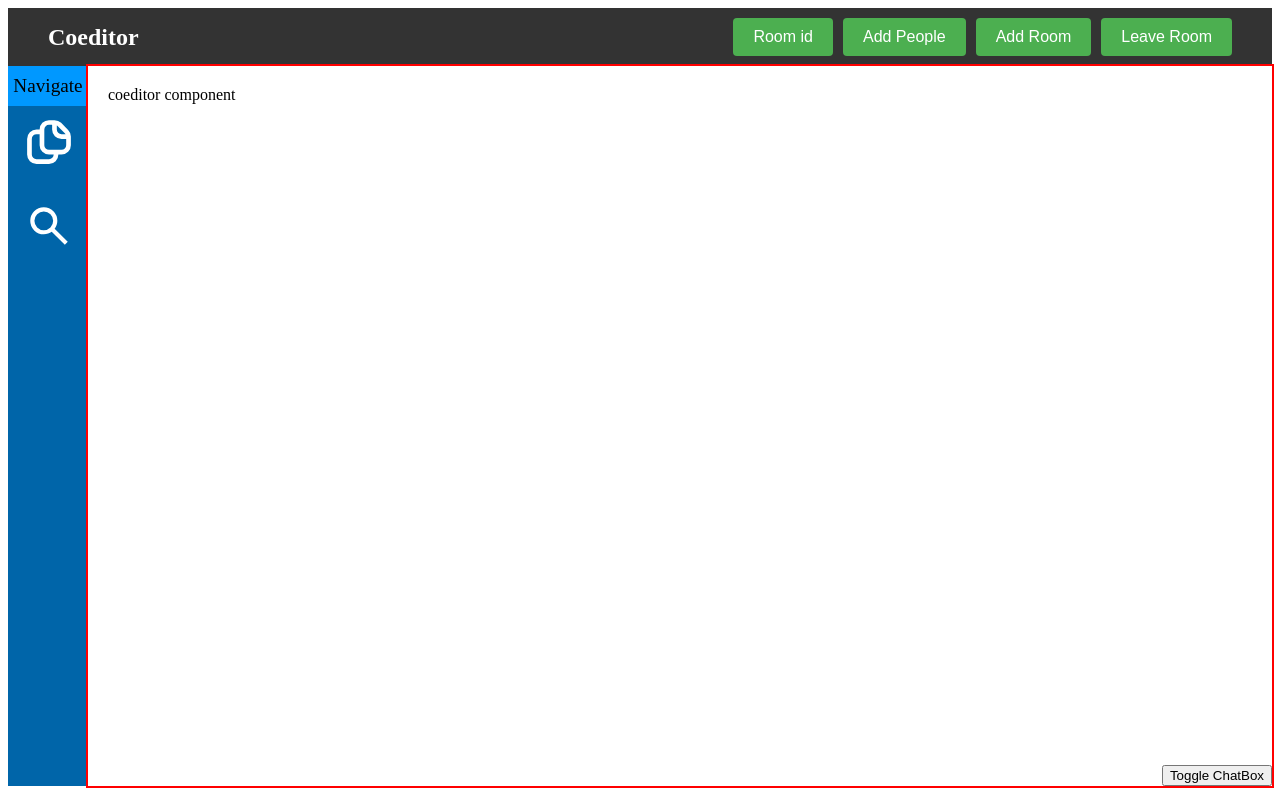
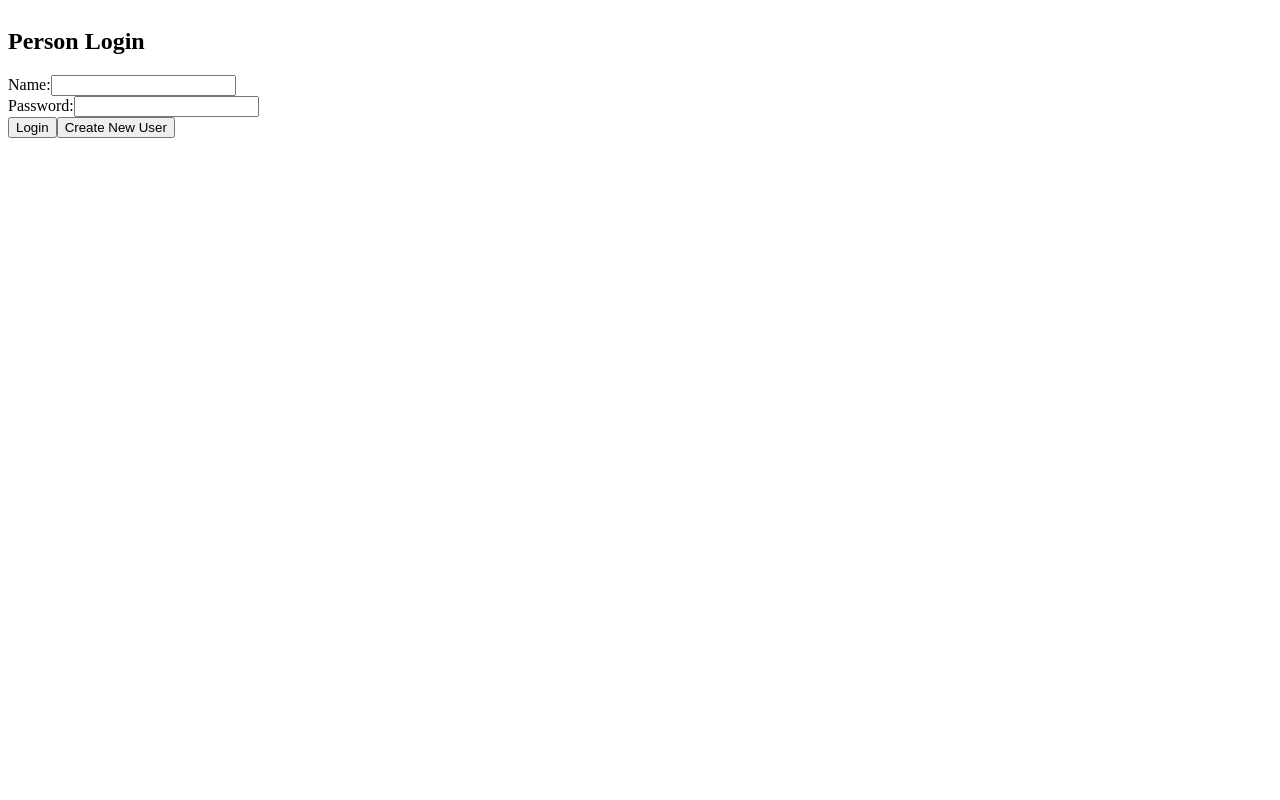
Before and after one commit to Sameer-Ahmed1/coeditor_bitnbuild, a React (Create React App) app: page / in a window 1280 px wide. Built offline with nearby package versions, Linux system fonts and the light colour scheme.

Commit message:
LoginModule added

```diff
--- a/src/App.css
+++ b/src/App.css
@@ -83,3 +83,7 @@
 .ChatBox {
   outline: 2px solid yellow;
 }
+
+body{
+  padding: 0;
+}
--- a/src/App.js
+++ b/src/App.js
@@ -3,22 +3,68 @@ import Coeditor from "./components/Coeditor";
 import NavBar from "./components/NavBar";
 import RoomNavBar from "./components/RoomNavBar";
 import Login from "./components/Login";
-import { useState } from "react";
+import PersonLogin from "./components/PersonLogin"; // Import PersonLogin component
+import { useState, useEffect } from "react";
 import "./App.css";
 
 function App() {
-  const [inRoom, setInRoom] = useState(true);
+  const [persons, setPersons] = useState([{ name: 'shiva', password: '123', currRoomID: '' }])
+  const [rooms, setRooms] = useState([{ id: 'test123', name: 'test', joinLink: 'joinhere', persons: ['shiva'], owner: 'shiva', chat: [] }]);
+
+  const [inRoom, setInRoom] = useState(false);
+  const [currRoom, setCurrRoom] = useState();
+  const [loginStatus, setLoginStatus] = useState(false);
+  const [currPerson, setCurrPerson] = useState();
+  //localStorage.removeItem('currPerson'); -> run this in the console to clear local person
+
+
+  useEffect(() => {
+    const storedPerson = localStorage.getItem('currPerson');
+    if (storedPerson) {
+      const parsedPerson = JSON.parse(storedPerson);
+      setCurrPerson(parsedPerson);
+      setLoginStatus(true);
+    }
+  }, []);
+
+  console.log(currRoom, rooms)
+
+  const handlePersonLogin = (person) => {
+    //localStorage.setItem('currPerson', JSON.stringify(person));
+    setCurrPerson(person);
+    setLoginStatus(true);
+  };
 
   return (
     <div className="App">
-      {inRoom ? <RoomNavBar /> : <NavBar />}
+      {loginStatus ? (inRoom ? <RoomNavBar /> : <NavBar />) : null}
 
       <div className="Content">
-        {!inRoom ? <Login /> : (
-          <>
-            <SideBar />
-            <Coeditor />
-          </>
+        {loginStatus ? (
+          inRoom ? (
+            <>
+              <SideBar />
+              <Coeditor />
+            </>
+          ) : (
+            <Login
+              setInRoom={setInRoom}
+              rooms={rooms}
+              setRooms={setRooms}
+              setCurrRoom={setCurrRoom}
+              currPerson={currPerson}
+              setPersons={setPersons}
+            />
+          )
+        ) : (
+          <PersonLogin
+            onPersonLogin={handlePersonLogin}
+            setCurrPerson={setCurrPerson}
+            persons={persons}
+            setCurrRoom={setCurrRoom}
+            setInRoom={setInRoom}
+            rooms={rooms}
+          />
         )}
       </div>
     </div>
--- a/src/components/Icon.js
+++ b/src/components/Icon.js
@@ -1,7 +1,7 @@
 function Icon({ currField, name, setCurrField, toggleStatus, status }) {
     return (
         <div className="Icon">
-            <button class="iconBtn" onClick={() => {
+            <button className="iconBtn" onClick={() => {
                 if (currField === name || currField==="init") {
                     toggleStatus(!status);
                 }
@@ -10,7 +10,7 @@ function Icon({ currField, name, setCurrField, toggleStatus, status }) {
                 }
                 setCurrField(name);
             }}>
-               {name === "SearchBar"?<svg xmlns="http://www.w3.org/2000/svg" width="1em" height="1em" viewBox="0 0 24 24"><path fill="currentColor" d="m19.6 21l-6.3-6.3q-.75.6-1.725.95T9.5 16q-2.725 0-4.612-1.888T3 9.5q0-2.725 1.888-4.612T9.5 3q2.725 0 4.613 1.888T16 9.5q0 1.1-.35 2.075T14.7 13.3l6.3 6.3zM9.5 14q1.875 0 3.188-1.312T14 9.5q0-1.875-1.312-3.187T9.5 5Q7.625 5 6.313 6.313T5 9.5q0 1.875 1.313 3.188T9.5 14"/></svg>:<svg xmlns="http://www.w3.org/2000/svg" width="1em" height="1em" viewBox="0 0 16 16"><path fill="currentColor" fill-rule="evenodd" d="M8 10.5h4A1.5 1.5 0 0 0 13.5 9V7H12a3 3 0 0 1-3-3V2.5H8A1.5 1.5 0 0 0 6.5 4v5A1.5 1.5 0 0 0 8 10.5m5.06-5.318c.096.096.178.203.243.318H12A1.5 1.5 0 0 1 10.5 4V2.697c.115.065.223.147.318.242zM15 6.242a3 3 0 0 0-.879-2.12L11.88 1.878A3 3 0 0 0 9.757 1H8a3 3 0 0 0-3 3H4a3 3 0 0 0-3 3v5a3 3 0 0 0 3 3h4a3 3 0 0 0 3-3h1a3 3 0 0 0 3-3V6.243ZM9.5 12H8a3 3 0 0 1-3-3V5.5H4A1.5 1.5 0 0 0 2.5 7v5A1.5 1.5 0 0 0 4 13.5h4A1.5 1.5 0 0 0 9.5 12" clip-rule="evenodd"/></svg>}
+               {name === "SearchBar"?<svg xmlns="http://www.w3.org/2000/svg" width="1em" height="1em" viewBox="0 0 24 24"><path fill="currentColor" d="m19.6 21l-6.3-6.3q-.75.6-1.725.95T9.5 16q-2.725 0-4.612-1.888T3 9.5q0-2.725 1.888-4.612T9.5 3q2.725 0 4.613 1.888T16 9.5q0 1.1-.35 2.075T14.7 13.3l6.3 6.3zM9.5 14q1.875 0 3.188-1.312T14 9.5q0-1.875-1.312-3.187T9.5 5Q7.625 5 6.313 6.313T5 9.5q0 1.875 1.313 3.188T9.5 14"/></svg>:<svg xmlns="http://www.w3.org/2000/svg" width="1em" height="1em" viewBox="0 0 16 16"><path fill="currentColor" fillRule="evenodd" d="M8 10.5h4A1.5 1.5 0 0 0 13.5 9V7H12a3 3 0 0 1-3-3V2.5H8A1.5 1.5 0 0 0 6.5 4v5A1.5 1.5 0 0 0 8 10.5m5.06-5.318c.096.096.178.203.243.318H12A1.5 1.5 0 0 1 10.5 4V2.697c.115.065.223.147.318.242zM15 6.242a3 3 0 0 0-.879-2.12L11.88 1.878A3 3 0 0 0 9.757 1H8a3 3 0 0 0-3 3H4a3 3 0 0 0-3 3v5a3 3 0 0 0 3 3h4a3 3 0 0 0 3-3h1a3 3 0 0 0 3-3V6.243ZM9.5 12H8a3 3 0 0 1-3-3V5.5H4A1.5 1.5 0 0 0 2.5 7v5A1.5 1.5 0 0 0 4 13.5h4A1.5 1.5 0 0 0 9.5 12" clipRule="evenodd"/></svg>}
             </button>
         </div>
     );
--- /dev/null
+++ b/src/components/Login.css
@@ -0,0 +1,54 @@
+.login-container {
+    display: flex;
+    flex-direction: row;
+    align-items: flex-start;
+    justify-content: space-between;
+    background-color: #f0f0f0; /* Light gray background */
+    padding: 20px;
+    height: 90vh; /* Full height */
+    width: 100%;
+}
+
+.sign-in-box,
+.create-room-box {
+    width: 45%;
+    background-color: #ffe4e1; /* Light pink background */
+    padding: 20px;
+    border-radius: 5px;
+    box-shadow: 0px 0px 10px rgba(0, 0, 0, 0.1);
+}
+
+.create-room-box {
+    align-self: flex-end; /* Align to the end of the container */
+}
+
+.sign-in-box h2,
+.create-room-box h2 {
+    margin-bottom: 10px;
+}
+
+.sign-in-box input,
+.create-room-box input {
+    width: calc(100% - 20px); /* Adjusted width */
+    padding: 10px;
+    margin-bottom: 10px;
+    border: 1px solid #ccc;
+    border-radius: 5px;
+}
+
+.sign-in-box button,
+.create-room-box button,
+.choose-no-room-button {
+    width: 100px;
+    padding: 10px;
+    background-color: #007bff; /* Blue button */
+    color: white;
+    border: none;
+    border-radius: 5px;
+    cursor: pointer;
+    margin-top: 10px;
+}
+
+.sign-in-box {
+    margin-bottom: 10px; /* Reduce margin */
+}
--- a/src/components/Login.js
+++ b/src/components/Login.js
@@ -1,7 +1,87 @@
-function Login(){
-    return (<>
-        login
-    </>)
+import { useState } from 'react';
+import "./Login.css"
+
+function Login({ setInRoom, rooms, setRooms, setCurrRoom }) {
+    const [newRoomName, setNewRoomName] = useState('');
+    const [roomID, setRoomID] = useState('');
+    const [joinLink, setJoinLink] = useState('');
+    const [error, setError] = useState('');
+
+    const handleSignIn = () => {
+        // Check if roomID exists in the rooms array
+        const existingRoom = rooms.find(room => room.id === roomID);
+
+        if (existingRoom) {
+            // Check if joinLink matches the room's joinLink
+            if (existingRoom.joinLink === joinLink) {
+                console.log("Successfully signed in to room:", roomID);
+                setCurrRoom(existingRoom); // Set current room
+                setInRoom(true);
+            } else {
+                setError("Please enter the join link correctly");
+            }
+        } else {
+            setError("Room ID is not valid. Create new room instead?");
+        }
+    };
+
+    const handleCreateRoom = () => {
+        // Check if room name already exists
+        const roomNameExists = rooms.some(room => room.name === newRoomName);
+
+        if (roomNameExists) {
+            console.log("Room name already exists");
+            return;
+        }
+
+        // Generate random ID
+        const newRoomId = Math.random().toString(36).substr(2, 9);
+
+        // Generate join link
+        const randomChars = 'abcdefghijklmnopqrstuvwxyzABCDEFGHIJKLMNOPQRSTUVWXYZ0123456789';
+        const joinLink = 'join@' + Array.from({ length: 12 }, () => randomChars[Math.floor(Math.random() * randomChars.length)]).join('');
+
+        // Create new room object
+        const newRoom = {
+            id: newRoomId,
+            name: newRoomName,
+            joinLink: joinLink,
+            chatArray: [] // Assuming chatArray starts empty
+        };
+
+        // Update rooms state
+        setRooms([...rooms, newRoom]);
+
+        // Set current room
+        setCurrRoom(newRoom);
+
+        // Set inRoom to true
+        setInRoom(true);
+    };
+
+
+    return (
+        <div className="login-container">
+            <div className="sign-in-box">
+                <h2>Sign In to a Room</h2>
+                <input type="text" placeholder="Enter Room ID" value={roomID} onChange={(e) => setRoomID(e.target.value)} />
+                <input type="text" placeholder="Enter Join Link" value={joinLink} onChange={(e) => setJoinLink(e.target.value)} />
+                <button className='button-lgn' onClick={handleSignIn}>Join</button>
+                <div className='error-login'>{error}</div> {/* Display error message */}
+            </div>
+            <div className="create-room-box">
+                <h2>Create New Room</h2>
+                <input
+                    type="text"
+                    placeholder="Enter Room Name"
+                    value={newRoomName}
+                    onChange={(e) => setNewRoomName(e.target.value)}
+                />
+                <button className='button-lgn' onClick={handleCreateRoom}>Create</button>
+            </div>
+            <button className='button-lgn' onClick={() => setInRoom(true)}>Choose No Room</button>
+        </div>
+    );
 }
 
 export default Login;
--- /dev/null
+++ b/src/components/PersonLogin.js
@@ -0,0 +1,63 @@
+import React, { useState } from 'react';
+import PersonSignIn from './PersonSignin';
+
+function PersonLogin({ onPersonLogin, setCurrPerson, persons, setCurrRoom, setInRoom, rooms }) {
+  const [name, setName] = useState('');
+  const [password, setPassword] = useState('');
+
+  const handleLogin = () => {
+    // Find person by name
+    const person = persons.find(p => p.name === name);
+    if (!person) {
+      alert('Person not found. Create a new user.');
+      return;
+    }
+    // Check password
+    if (person.password !== password) {
+      alert('Incorrect password.');
+      return;
+    }
+    // Set current person
+    setCurrPerson(person);
+    // Call the onPersonLogin callback if provided
+    if (onPersonLogin) {
+      onPersonLogin(person);
+    }
+    // Set current room if exists
+    if (person.currRoomID) {
+      const room = rooms.find(room => room.id === person.currRoomID);
+      if (room) {
+        setCurrRoom(room);
+        setInRoom(true);
+      }
+    }
+  };
+
+  const handleCreateUser = () => {
+    <PersonSignIn
+    setCurrPerson={setCurrPerson}
+    persons={persons}
+    setCurrRoom={setCurrRoom}
+    setInRoom={setInRoom}
+    rooms={rooms}
+  />
+  };
+
+  return (
+    <div className="person-login">
+      <h2>Person Login</h2>
+      <div>
+        <label htmlFor="name">Name:</label>
+        <input type="text" id="name" value={name} onChange={(e) => setName(e.target.value)} />
+      </div>
+      <div>
+        <label htmlFor="password">Password:</label>
+        <input type="password" id="password" value={password} onChange={(e) => setPassword(e.target.value)} />
+      </div>
+      <button onClick={handleLogin}>Login</button>
+      <button onClick={handleCreateUser}>Create New User</button>
+    </div>
+  );
+}
+
+export default PersonLogin;
--- /dev/null
+++ b/src/components/PersonSignin.js
@@ -0,0 +1,64 @@
+import React, { useState } from 'react';
+import PersonLogin from './PersonLogin';
+
+function PersonSignIn({ setCurrPerson, persons, setCurrRoom, setInRoom, rooms, setLoginStatus }) {
+  const [name, setName] = useState('');
+  const [password, setPassword] = useState('');
+
+  const handleCreateUser = () => {
+    // Basic validation for name and password
+    if (!name || !password || password.length < 5) {
+      alert('Please enter a valid name and a password of at least 5 characters.');
+      return;
+    }
+
+    // Check if the person already exists
+    const existingPerson = persons.find(person => person.name === name);
+    if (existingPerson) {
+      alert('Person with this name already exists. Please choose a different name.');
+      return;
+    }
+
+    // Create a new person object
+    const newPerson = {
+      name: name,
+      password: password,
+      currRoomID: '', // Empty string for currRoomID
+    };
+
+    // Update persons array
+    const updatedPersons = [...persons, newPerson];
+    setCurrPerson(newPerson);
+    setLoginStatus(true);
+
+    // Clear name and password fields
+    setName('');
+    setPassword('');
+
+    // Update local storage or perform any other necessary actions
+    // localStorage.setItem('persons', JSON.stringify(updatedPersons));
+  };
+
+  return (
+    <PersonLogin
+      onPersonLogin={() => {}} // No action needed on login for sign up process
+      setCurrPerson={setCurrPerson}
+      persons={persons}
+      setCurrRoom={setCurrRoom}
+      setInRoom={setInRoom}
+      rooms={rooms}
+    >
+      <div>
+        <label htmlFor="name">Name:</label>
+        <input type="text" id="name" value={name} onChange={(e) => setName(e.target.value)} />
+      </div>
+      <div>
+        <label htmlFor="password">Password:</label>
+        <input type="password" id="password" value={password} onChange={(e) => setPassword(e.target.value)} />
+      </div>
+      <button onClick={handleCreateUser}>Create New User</button>
+    </PersonLogin>
+  );
+}
+
+export default PersonSignIn;
```
